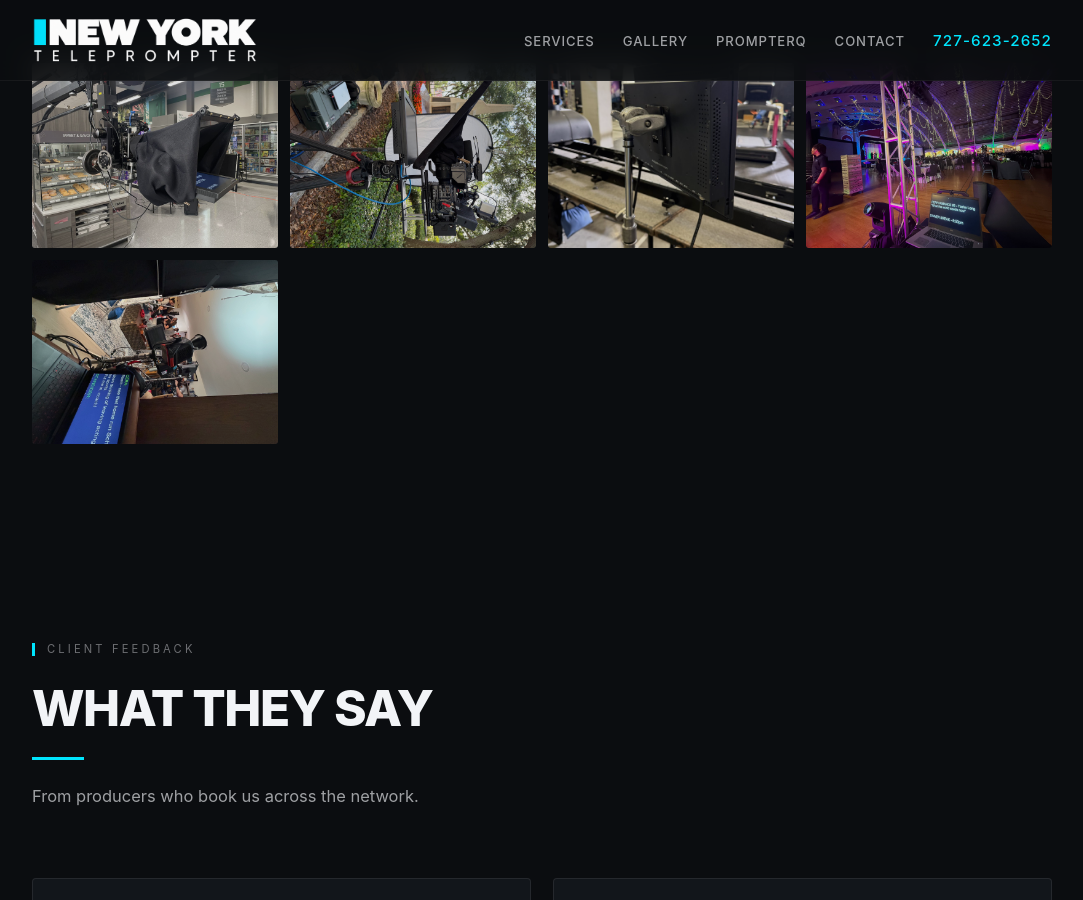
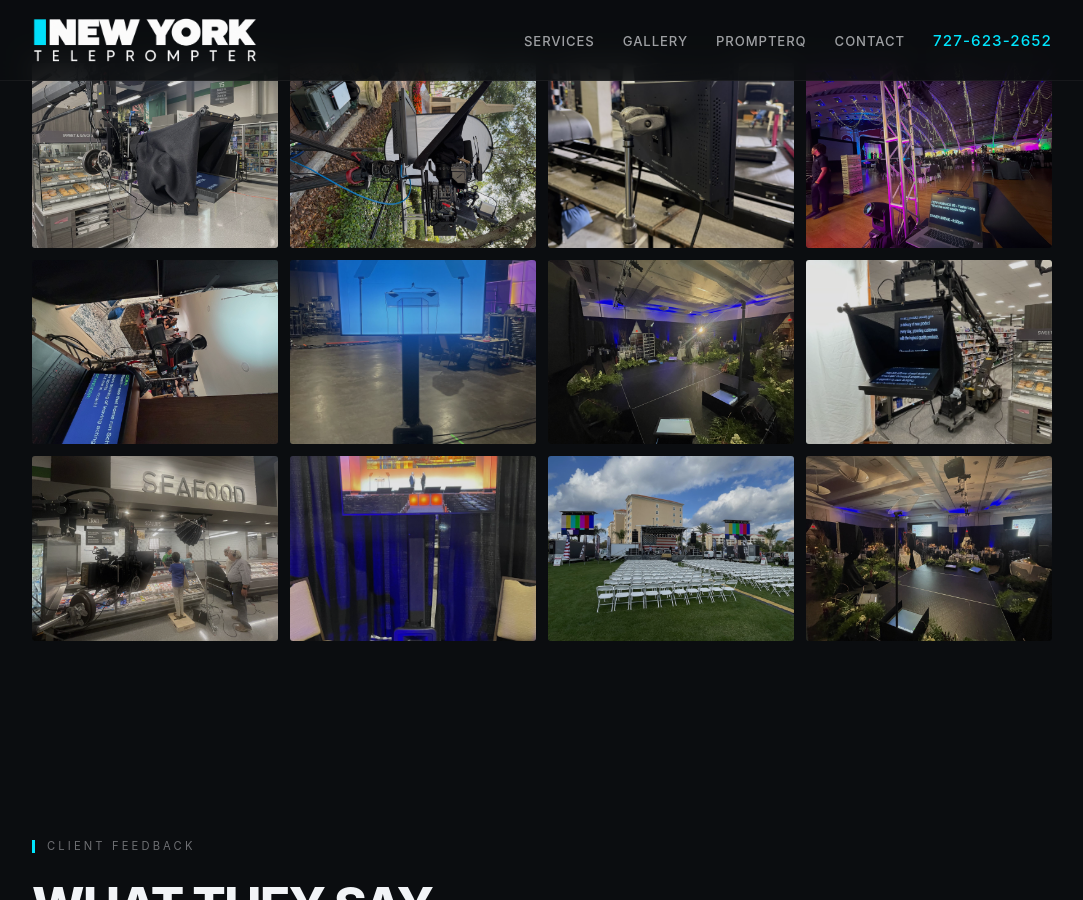
Before and after one commit to jasproj/newyorkteleprompter, a Jekyll site: the page index.html, which Jekyll copies as it is, in a window 1280 px wide and 900 px high, scrolled down 3806 px. Shown: the whole window, without its empty margins (98-1181 px from the left). Built offline with Jekyll 4.4.1, drawn with Linux system fonts in a browser that asks for light colours.

Commit message:
Add 7 approved event photos to Recent Work gallery
Co-Authored-By: Claude Sonnet 5.5 <noreply@anthropic.com>
Claude-Session: https://claude.ai/code/session_01Nvz6MHpRRD524cvTRtNsRm

```diff
--- a/index.html
+++ b/index.html
@@ -609,6 +609,13 @@
                 <div class="gal-item" onclick="openLightbox(this)"><img src="img/gallery/2026-batch/IMG_9953.jpg" alt="Teleprompter monitor beside a motion-control camera track on a soundstage" loading="lazy"></div>
                 <div class="gal-item" onclick="openLightbox(this)"><img src="img/gallery/2026-batch/IMG_0839.jpg" alt="Operator laptop with run-of-show cues at a gala production" loading="lazy"></div>
                 <div class="gal-item" onclick="openLightbox(this)"><img src="img/gallery/2026-batch/IMG_0363.jpg" alt="Teleprompter monitor beside a cinema camera on a scripted scene set" loading="lazy"></div>
+                <div class="gal-item" onclick="openLightbox(this)"><img src="img/gallery/2026-batch/IMG_9511.jpg" alt="Tall teleprompter display on a stand in a convention hall" loading="lazy"></div>
+                <div class="gal-item" onclick="openLightbox(this)"><img src="img/gallery/2026-batch/IMG_9691.jpg" alt="Ballroom stage with prompters and floral arrangements" loading="lazy"></div>
+                <div class="gal-item" onclick="openLightbox(this)"><img src="img/gallery/2026-batch/IMG_9448.jpg" alt="Camera crew with teleprompter on a commercial shoot in a store" loading="lazy"></div>
+                <div class="gal-item" onclick="openLightbox(this)"><img src="img/gallery/2026-batch/IMG_9471.jpg" alt="Camera rig with teleprompter on a commercial shoot" loading="lazy"></div>
+                <div class="gal-item" onclick="openLightbox(this)"><img src="img/gallery/2026-batch/IMG_9515.jpg" alt="Teleprompter display showing a live stage view behind a black drape" loading="lazy"></div>
+                <div class="gal-item" onclick="openLightbox(this)"><img src="img/gallery/2026-batch/IMG_9749.jpg" alt="Outdoor stage with flag backdrop set for a speaker" loading="lazy"></div>
+                <div class="gal-item" onclick="openLightbox(this)"><img src="img/gallery/2026-batch/IMG_9692.jpg" alt="Gala ballroom stage with teleprompters" loading="lazy"></div>
             </div>
         </div>
     </section>
```
Also changed, not shown: img/gallery/2026-batch/IMG_9448.jpg (added), img/gallery/2026-batch/IMG_9471.jpg (added), img/gallery/2026-batch/IMG_9511.jpg (added), img/gallery/2026-batch/IMG_9515.jpg (added), img/gallery/2026-batch/IMG_9691.jpg (added), img/gallery/2026-batch/IMG_9692.jpg (added), img/gallery/2026-batch/IMG_9749.jpg (added).
